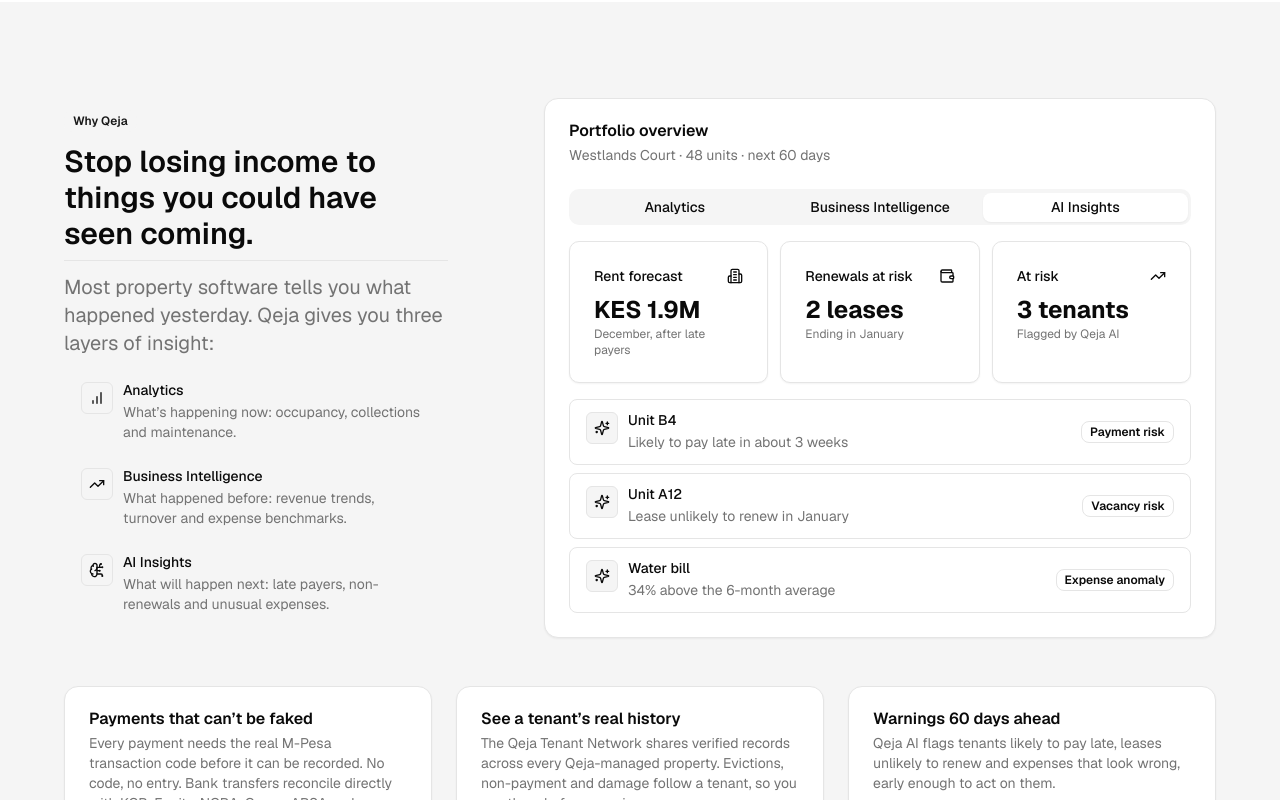
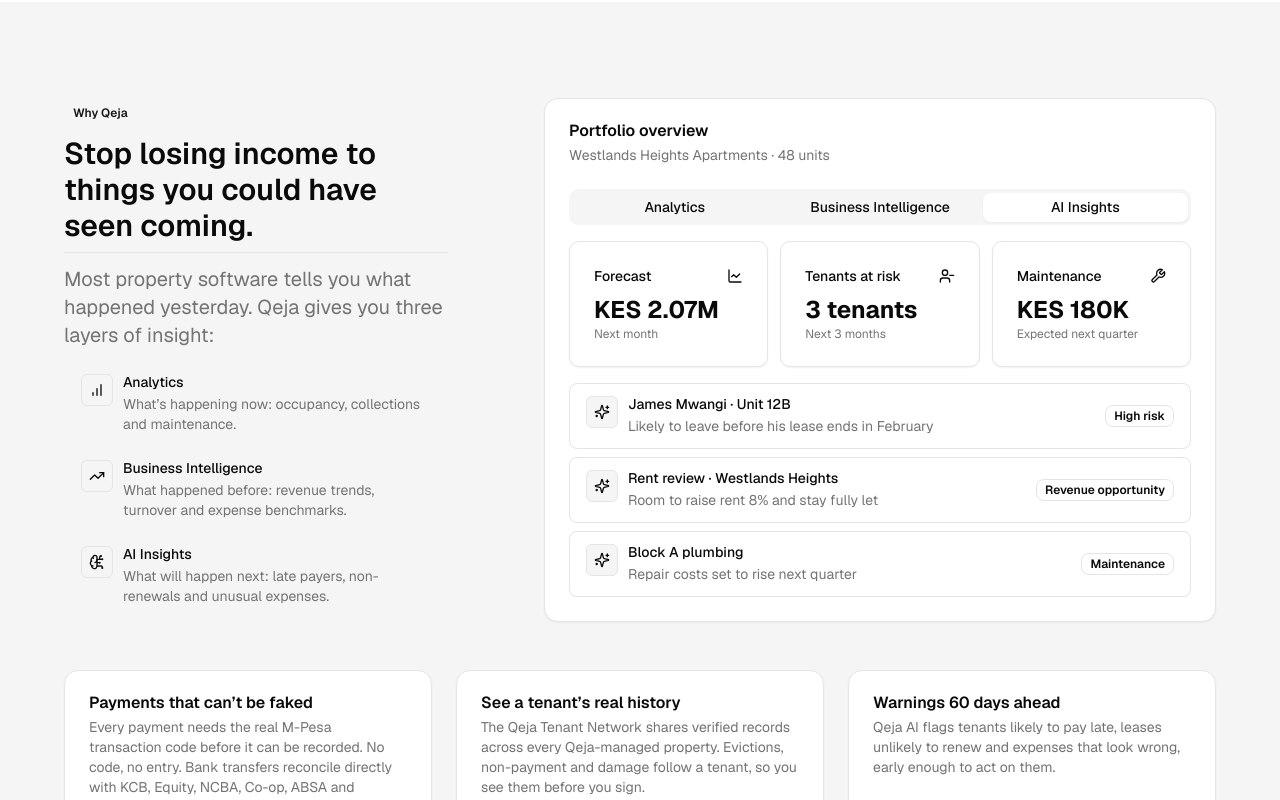
Before and after one commit to Rufesnow/qeja-marketing, a Next.js app: page / in a window 1280 px wide. Shown: the part 621-1421 px from the top of the page. Built offline with nearby package versions, Linux system fonts and the light colour scheme; no server answers.

Commit message:
content: dashboard examples per layer, matching the product's Analytics, BI and AI Insights screens (from Figma)

```diff
--- a/src/components/PortfolioDashboard.tsx
+++ b/src/components/PortfolioDashboard.tsx
@@ -1,12 +1,15 @@
 import type { LucideIcon } from 'lucide-react'
 import {
-  BadgeCheck,
+  BarChart,
   Building2,
-  CalendarClock,
+  ClipboardList,
+  FilePenLine,
   LineChart,
   ReceiptText,
   Sparkles,
   TrendingUp,
+  UserMinus,
+  Users,
   Wallet,
   Wrench,
 } from 'lucide-react'
@@ -15,58 +18,51 @@ import { Card, CardContent, CardDescription, CardHeader, CardTitle } from '@/com
 import { Item, ItemActions, ItemContent, ItemDescription, ItemMedia, ItemTitle } from '@/components/ui/item'
 import { Tabs, TabsContent, TabsList, TabsTrigger } from '@/components/ui/tabs'
 
-// Placeholder figures from Figma (Slot / Hero preview). Replace with approved numbers before launch.
+// Content from Figma: Slot / Hero preview, variants Layer=Analytics / Business Intelligence / AI Insights.
+// Illustrative figures only.
 export type Layer = 'analytics' | 'bi' | 'ai'
 
 type Stat = { title: string; value: string; note: string; icon: LucideIcon }
-type Row = { title: string; description: string; badge: string; icon: LucideIcon; verified?: boolean }
+type Row = { title: string; description: string; badge: string; icon: LucideIcon }
 
-const statIcons = [Building2, Wallet, TrendingUp]
-
-const layers: Record<Layer, { label: string; stats: Omit<Stat, 'icon'>[]; rows: Row[] }> = {
+const layers: Record<Layer, { label: string; stats: Stat[]; rows: Row[] }> = {
   analytics: {
     label: 'Analytics',
     stats: [
-      { title: 'Occupancy', value: '94%', note: '45 of 48 units let' },
-      { title: 'Collected', value: 'KES 2.1M', note: 'All M-Pesa verified' },
-      { title: 'Maintenance', value: '4 open', note: 'Average response 6 hours' },
+      { title: 'Occupancy', value: '94%', note: '45 of 48 units let', icon: Building2 },
+      { title: 'Revenue', value: 'KES 2.03M', note: 'This month', icon: Wallet },
+      { title: 'Tasks', value: '5 pending', note: '2 urgent', icon: ClipboardList },
     ],
     rows: [
-      { title: 'Unit B2 · leaking tap', description: 'Reported today · plumber assigned', badge: 'Maintenance', icon: Wrench },
-      { title: 'Unit A7 · KES 38,000', description: 'Rent due in 3 days', badge: 'Due soon', icon: CalendarClock },
-      {
-        title: 'M-Pesa QFT7H2K9LM · KES 45,000',
-        description: 'Unit C2 · matched to November invoice',
-        badge: 'Verified',
-        icon: ReceiptText,
-        verified: true,
-      },
+      { title: 'Rent received · Unit 4B', description: 'KES 45,000 by M-Pesa · today', badge: 'Paid', icon: ReceiptText },
+      { title: 'Kitchen sink leaking · Unit 2A', description: 'Due 25 Nov · Peter Otieno', badge: 'High', icon: Wrench },
+      { title: 'Lease signed · Unit 7C', description: 'Grace Wanjiku · moves in 1 Dec', badge: 'Completed', icon: FilePenLine },
     ],
   },
   bi: {
     label: 'Business Intelligence',
     stats: [
-      { title: 'Annual revenue', value: 'KES 24.6M', note: '8% up on last year' },
-      { title: 'Tenant turnover', value: '11%', note: '5 move-outs this year' },
-      { title: 'Expenses', value: 'KES 3.2M', note: '2% under similar properties' },
+      { title: 'Revenue YTD', value: 'KES 21.8M', note: '+8.2% on last year', icon: Wallet },
+      { title: 'YoY growth', value: '+11%', note: 'Quarterly average', icon: TrendingUp },
+      { title: 'Retention', value: '86%', note: 'Above industry avg', icon: Users },
     ],
     rows: [
-      { title: 'January peak', description: 'Rent collection runs 6% higher after the holidays', badge: 'Seasonal', icon: LineChart },
-      { title: 'Block C turnover', description: 'Highest in your portfolio at 18%', badge: 'Turnover', icon: TrendingUp },
-      { title: 'Water costs', description: '12% above similar properties', badge: 'Benchmark', icon: LineChart },
+      { title: 'Quarterly revenue', description: '3 of 4 quarters grew on last year', badge: 'Year-over-year', icon: BarChart },
+      { title: 'Monthly growth', description: 'Revenue rose in 4 of the last 6 months', badge: 'Month-over-month', icon: LineChart },
+      { title: 'Occupancy', description: 'Averaged 92% against a 90% target', badge: 'On target', icon: Building2 },
     ],
   },
   ai: {
     label: 'AI Insights',
     stats: [
-      { title: 'Rent forecast', value: 'KES 1.9M', note: 'December, after late payers' },
-      { title: 'Renewals at risk', value: '2 leases', note: 'Ending in January' },
-      { title: 'At risk', value: '3 tenants', note: 'Flagged by Qeja AI' },
+      { title: 'Forecast', value: 'KES 2.07M', note: 'Next month', icon: LineChart },
+      { title: 'Tenants at risk', value: '3 tenants', note: 'Next 3 months', icon: UserMinus },
+      { title: 'Maintenance', value: 'KES 180K', note: 'Expected next quarter', icon: Wrench },
     ],
     rows: [
-      { title: 'Unit B4', description: 'Likely to pay late in about 3 weeks', badge: 'Payment risk', icon: Sparkles },
-      { title: 'Unit A12', description: 'Lease unlikely to renew in January', badge: 'Vacancy risk', icon: Sparkles },
-      { title: 'Water bill', description: '34% above the 6-month average', badge: 'Expense anomaly', icon: Sparkles },
+      { title: 'James Mwangi · Unit 12B', description: 'Likely to leave before his lease ends in February', badge: 'High risk', icon: Sparkles },
+      { title: 'Rent review · Westlands Heights', description: 'Room to raise rent 8% and stay fully let', badge: 'Revenue opportunity', icon: Sparkles },
+      { title: 'Block A plumbing', description: 'Repair costs set to rise next quarter', badge: 'Maintenance', icon: Sparkles },
     ],
   },
 }
@@ -101,7 +97,7 @@ export default function PortfolioDashboard({
     <Card className={className}>
       <CardHeader>
         <CardTitle>Portfolio overview</CardTitle>
-        <CardDescription>Westlands Court · 48 units · next 60 days</CardDescription>
+        <CardDescription>Westlands Heights Apartments · 48 units</CardDescription>
       </CardHeader>
       <CardContent>
         <Tabs value={layer} onValueChange={(v) => onLayerChange(v as Layer)} className="gap-4">
@@ -115,13 +111,13 @@ export default function PortfolioDashboard({
           {layerOrder.map((l) => (
             <TabsContent key={l} value={l} className="flex flex-col gap-4">
               <div className="flex flex-wrap gap-3">
-                {layers[l].stats.map((s, i) => (
-                  <StatCard key={s.title} {...s} icon={statIcons[i]} />
+                {layers[l].stats.map((s) => (
+                  <StatCard key={s.title} {...s} />
                 ))}
               </div>
               <div className="flex flex-col gap-2">
                 {layers[l].rows.map(({ icon: Icon, ...r }) => (
-                  <Item key={r.title} size="sm" variant={r.verified ? 'muted' : 'outline'}>
+                  <Item key={r.title} size="sm" variant="outline">
                     <ItemMedia>
                       <Icon />
                     </ItemMedia>
@@ -130,14 +126,7 @@ export default function PortfolioDashboard({
                       <ItemDescription>{r.description}</ItemDescription>
                     </ItemContent>
                     <ItemActions>
-                      {r.verified ? (
-                        <Badge className="border-transparent bg-blue-500 text-white dark:bg-blue-600">
-                          <BadgeCheck />
-                          {r.badge}
-                        </Badge>
-                      ) : (
-                        <Badge variant="outline">{r.badge}</Badge>
-                      )}
+                      <Badge variant="outline">{r.badge}</Badge>
                     </ItemActions>
                   </Item>
                 ))}
```
